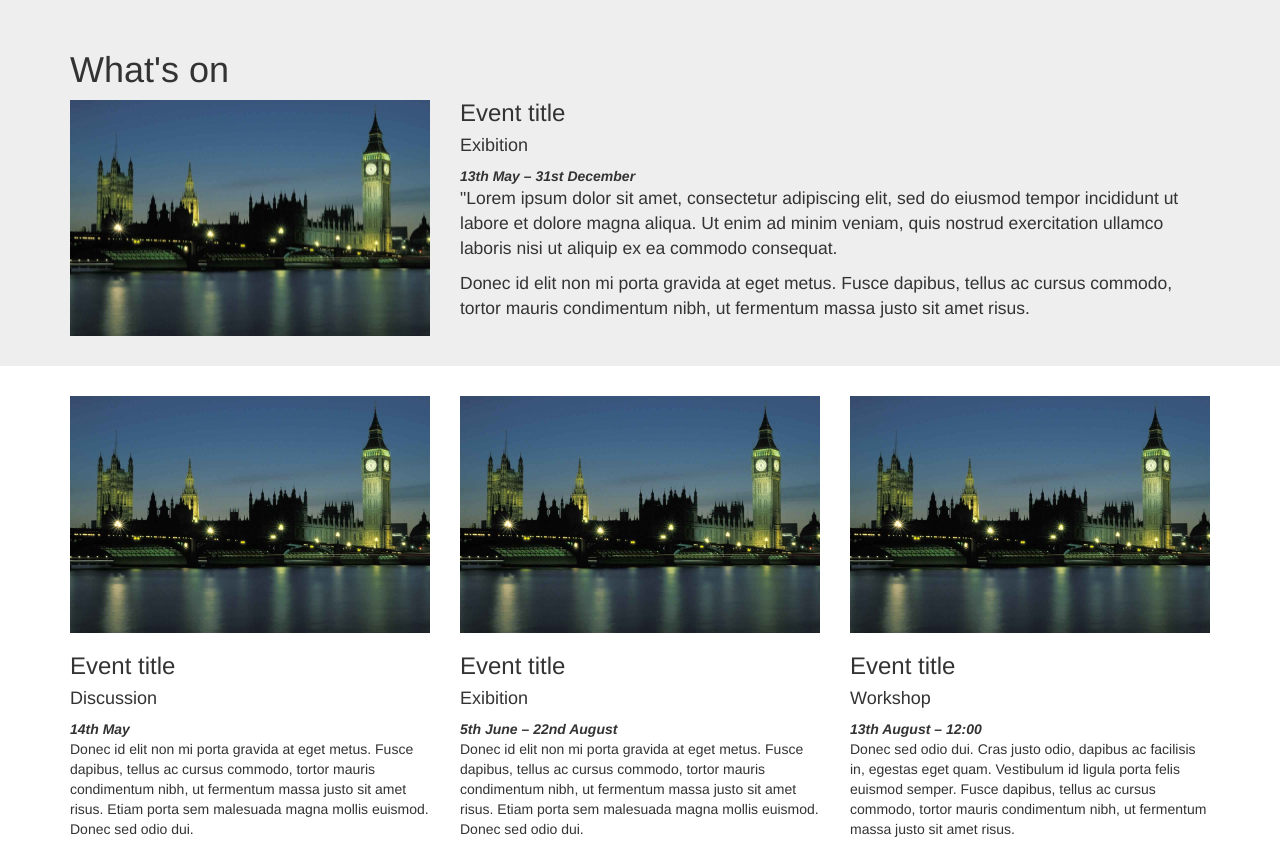
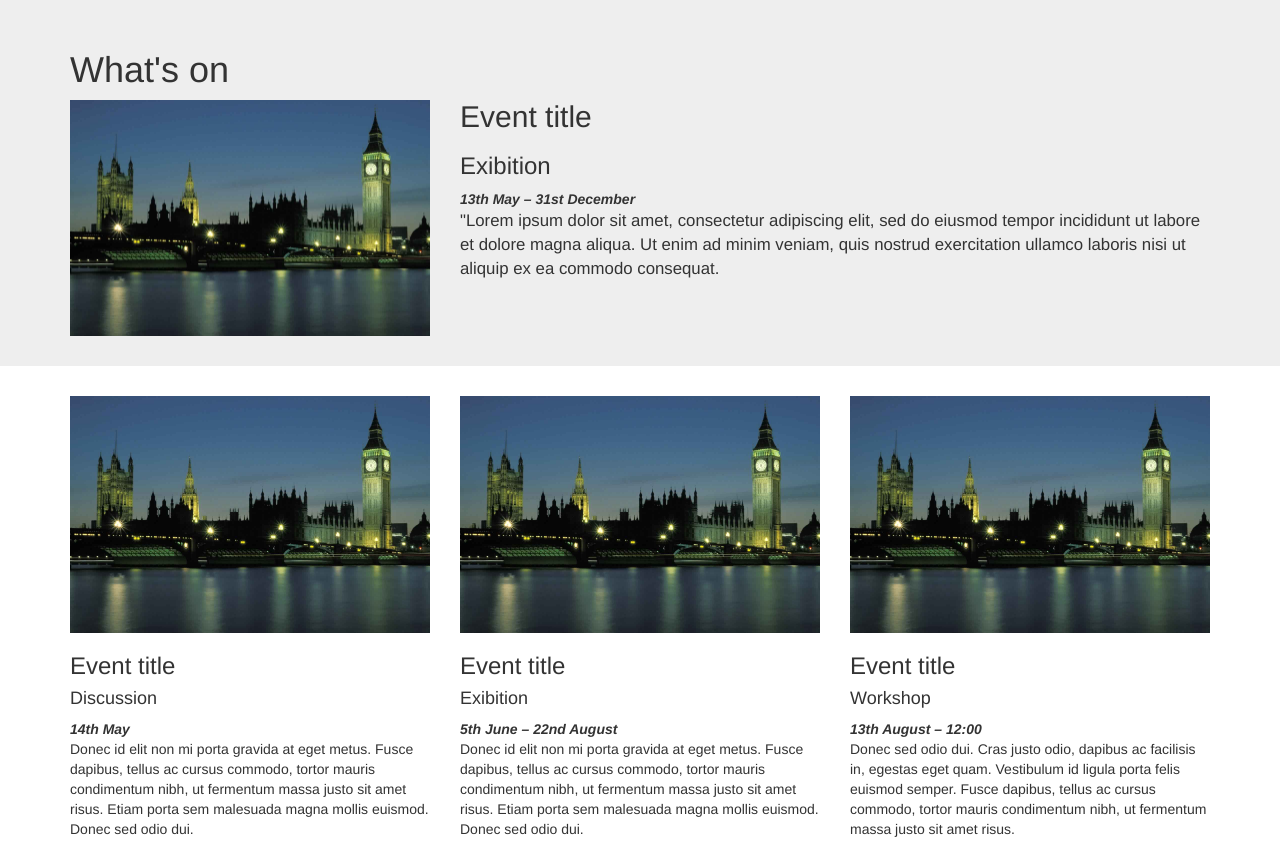
Before and after one commit to shannabarnard/demo, a plain HTML site: page index.html in a window 1280 px wide. Shown: the top 852 px of the page. Drawn offline with nearby package versions, Linux system fonts and the light colour scheme.

Commit message:
Add h2 for SEO improvement

```diff
--- a/index.html
+++ b/index.html
@@ -12,7 +12,7 @@
   <meta name="keywords" content="Responsive, mobile-first, jQuery, Ajax ">
   <meta name="viewport" content="width=device-width, initial-scale=1">
   <link rel="stylesheet" href="css/bootstrap.min.css">
-  <link rel="stylesheet" href="css/style.min.css">
+  <link rel="stylesheet" href="css/style.css">
   <script async src="js/vendor/modernizr-2.6.2-respond-1.1.0.min.js"></script>
 </head>
 <body>
@@ -30,11 +30,10 @@
           <img src="img/placeholder@2x.jpg" alt="placeholder image"  title="Placeholder" class="img-responsive">
         </div>
         <div class="col-md-8">
-          <h3>Event title</h3>
-          <h4>Exibition</h4>
+          <h2>Event title</h2>
+          <h3>Exibition</h3>
           <time datetime="2014-05-13/2014-12-31">13th May &ndash; 31st December</time>
           <p>"Lorem ipsum dolor sit amet, consectetur adipiscing elit, sed do eiusmod tempor incididunt ut labore et dolore magna aliqua. Ut enim ad minim veniam, quis nostrud exercitation ullamco laboris nisi ut aliquip ex ea commodo consequat.</p>
-          <p>Donec id elit non mi porta gravida at eget metus. Fusce dapibus, tellus ac cursus commodo, tortor mauris condimentum nibh, ut fermentum massa justo sit amet risus.</p>
         </div>
       </div>
     </div>
--- a/scss/_events.scss
+++ b/scss/_events.scss
@@ -3,11 +3,11 @@
  padding: 30px 0;
  margin-bottom: 30px;
  p {
-  font-size: 125%;
+  font-size: 120%;
  }
 }
 @media screen and (min-width: 990px) {
-  #main-content h3 {
+  #main-content h2 {
     margin-top: 0;
   }
 }
```
Also changed, not shown: css/style.css (added).
